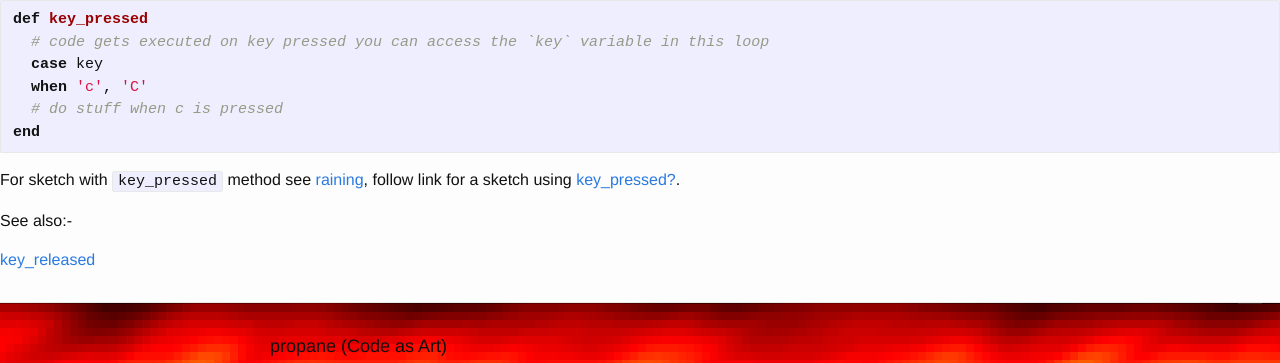
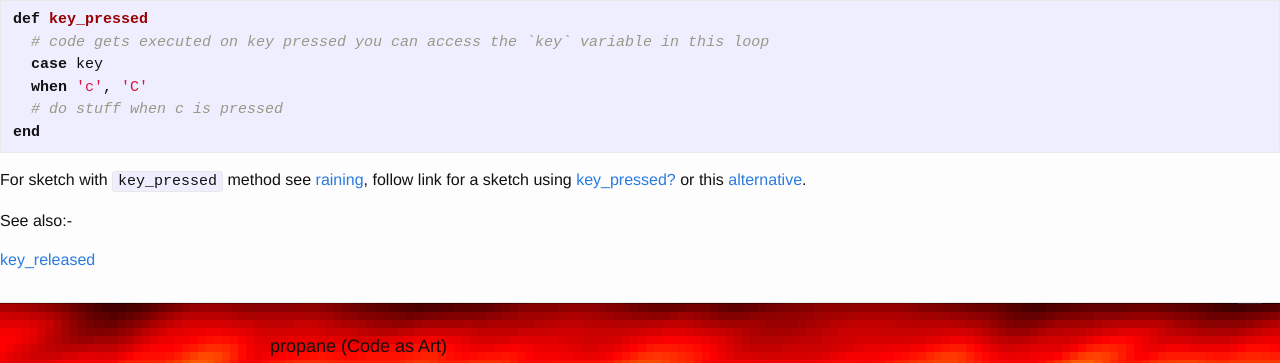
Before and after one commit to ruby-processing/propane, a Jekyll site: the page built from _methods/key_pressed.md, in a window 1280 px wide. Shown: the part 348-711 px from the top of the page. Built offline with Jekyll 4.4.1, drawn with Linux system fonts in a browser that asks for light colours.

Commit message:
alternative

````diff
--- a/_methods/key_pressed.md
+++ b/_methods/key_pressed.md
@@ -13,7 +13,7 @@ def key_pressed
 end
 ```
 
-For sketch with `key_pressed` method see [raining][raining], follow link for a sketch using [key_pressed?][key_pressed?].
+For sketch with `key_pressed` method see [raining][raining], follow link for a sketch using [key_pressed?][key_pressed?] or this [alternative][alternative].
 
 See also:-
 
@@ -23,3 +23,4 @@ See also:-
 [keyPressed]:https://processing.org/reference/keyPressed_.html
 [keyReleased]:https://processing.org/reference/keyReleased_.html
 [raining]:https://github.com/ruby-processing/propane-examples/blob/master/contributed/raining.rb
+[alternative]:https://github.com/ruby-processing/propane-examples/blob/master/contributed/25_squares.rb
````
